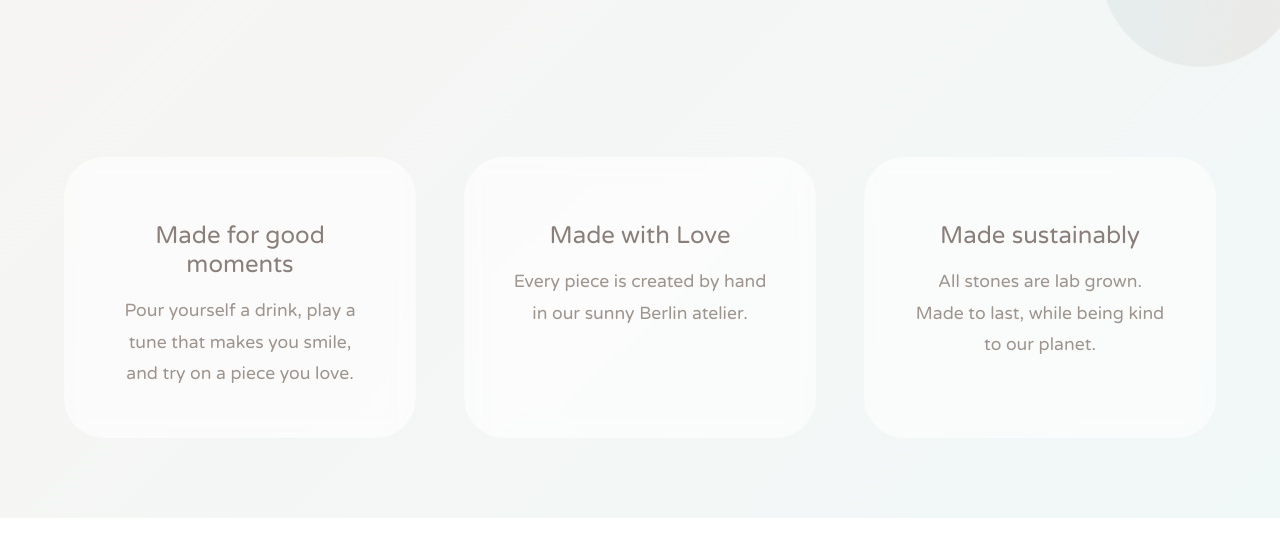
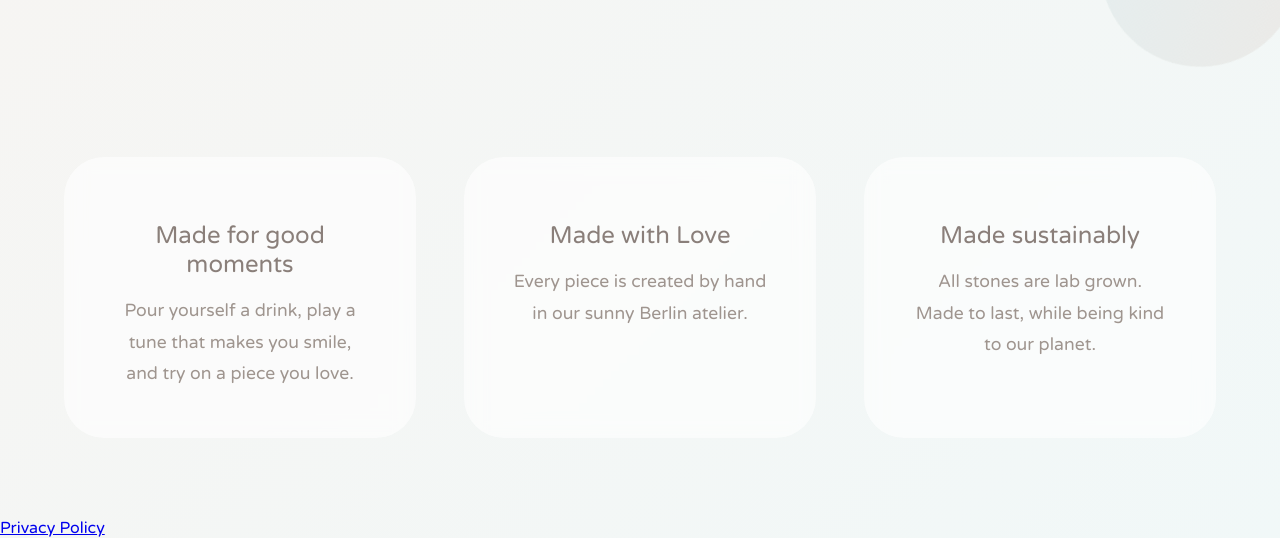
Before and after one commit to monouioui/ouioui-web, a plain HTML site: page index.html in a window 1280 px wide. Shown: the part 643-1181 px from the top of the page. Drawn offline with Linux system fonts and the light colour scheme; a web font is replaced by a local one.

Commit message:
add privacy policy

```diff
--- a/index.html
+++ b/index.html
@@ -3,10 +3,16 @@
 <head>
     <meta charset="UTF-8">
     <meta name="viewport" content="width=device-width, initial-scale=1.0">
-    <title>ouioui • artisanal jewelry</title>
+    <title>ouioui</title>
     <link rel="preconnect" href="https://fonts.googleapis.com">
 <link rel="preconnect" href="https://fonts.gstatic.com" crossorigin>
 <link href="https://fonts.googleapis.com/css2?family=Modak&family=Varela+Round&display=swap" rel="stylesheet">
+<!-- <script type="text/javascript">
+    var _iub = _iub || [];
+    _iub.csConfiguration = {"siteId":3885046,"cookiePolicyId":31475313,"lang":"en","storage":{"useSiteId":true}};
+    </script>
+    <script type="text/javascript" src="https://cs.iubenda.com/autoblocking/3885046.js"></script>
+    <script type="text/javascript" src="//cdn.iubenda.com/cs/iubenda_cs.js" charset="UTF-8" async></script>  -->
     <style>
         * {
             margin: 0;
@@ -324,4 +330,6 @@
         </div>
     </section>
 </body>
+<a href="https://www.iubenda.com/privacy-policy/31475313" class="iubenda-white iubenda-noiframe iubenda-embed iubenda-noiframe " title="Privacy Policy ">Privacy Policy</a><script type="text/javascript">(function (w,d) {var loader = function () {var s = d.createElement("script"), tag = d.getElementsByTagName("script")[0]; s.src="https://cdn.iubenda.com/iubenda.js"; tag.parentNode.insertBefore(s,tag);}; if(w.addEventListener){w.addEventListener("load", loader, false);}else if(w.attachEvent){w.attachEvent("onload", loader);}else{w.onload = loader;}})(window, document);</script>
+<!-- <a href="https://www.iubenda.com/privacy-policy/31475313/cookie-policy" class="iubenda-white iubenda-noiframe iubenda-embed iubenda-noiframe " title="Cookie Policy ">Cookie Policy</a><script type="text/javascript">(function (w,d) {var loader = function () {var s = d.createElement("script"), tag = d.getElementsByTagName("script")[0]; s.src="https://cdn.iubenda.com/iubenda.js"; tag.parentNode.insertBefore(s,tag);}; if(w.addEventListener){w.addEventListener("load", loader, false);}else if(w.attachEvent){w.attachEvent("onload", loader);}else{w.onload = loader;}})(window, document);</script> -->
 </html>
```
